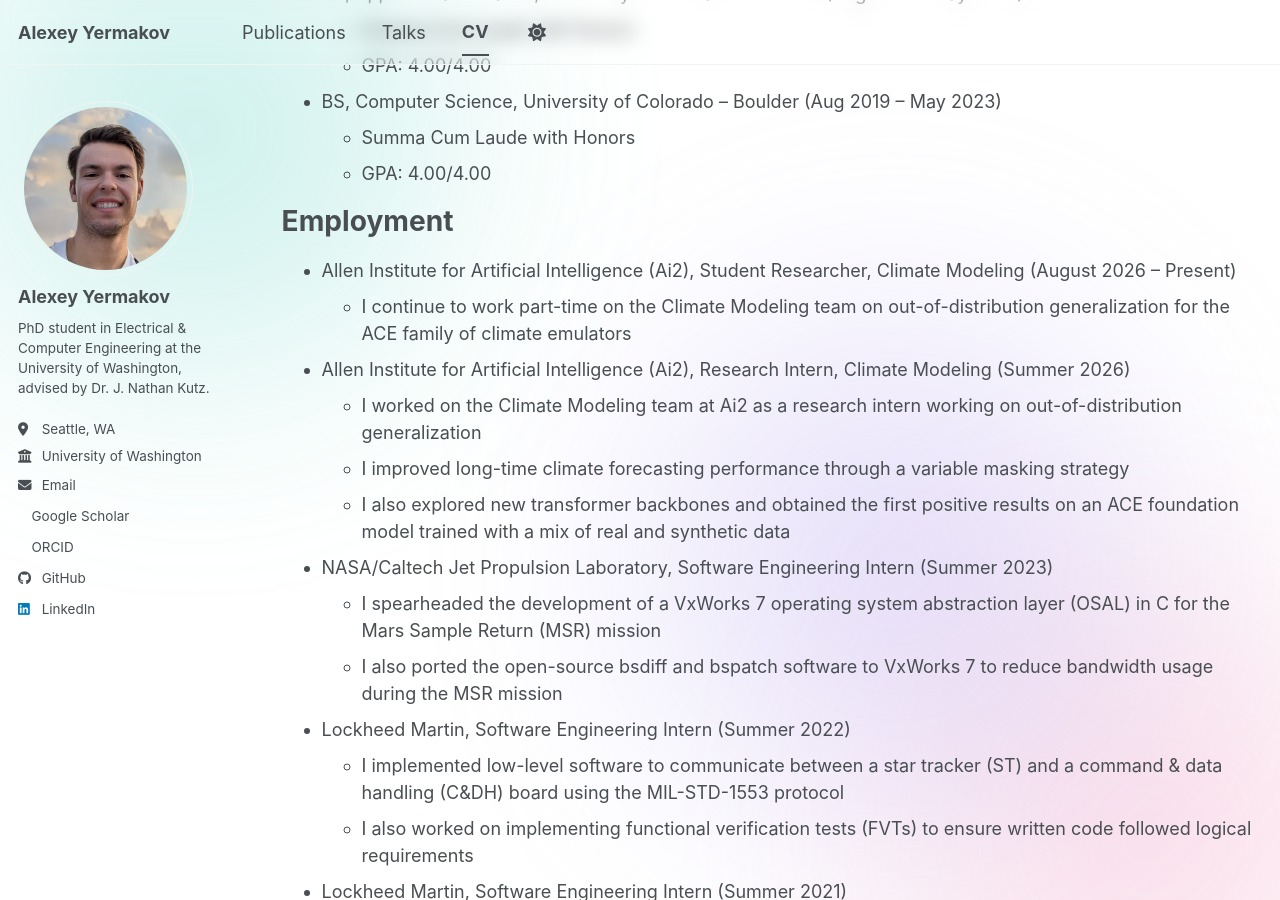
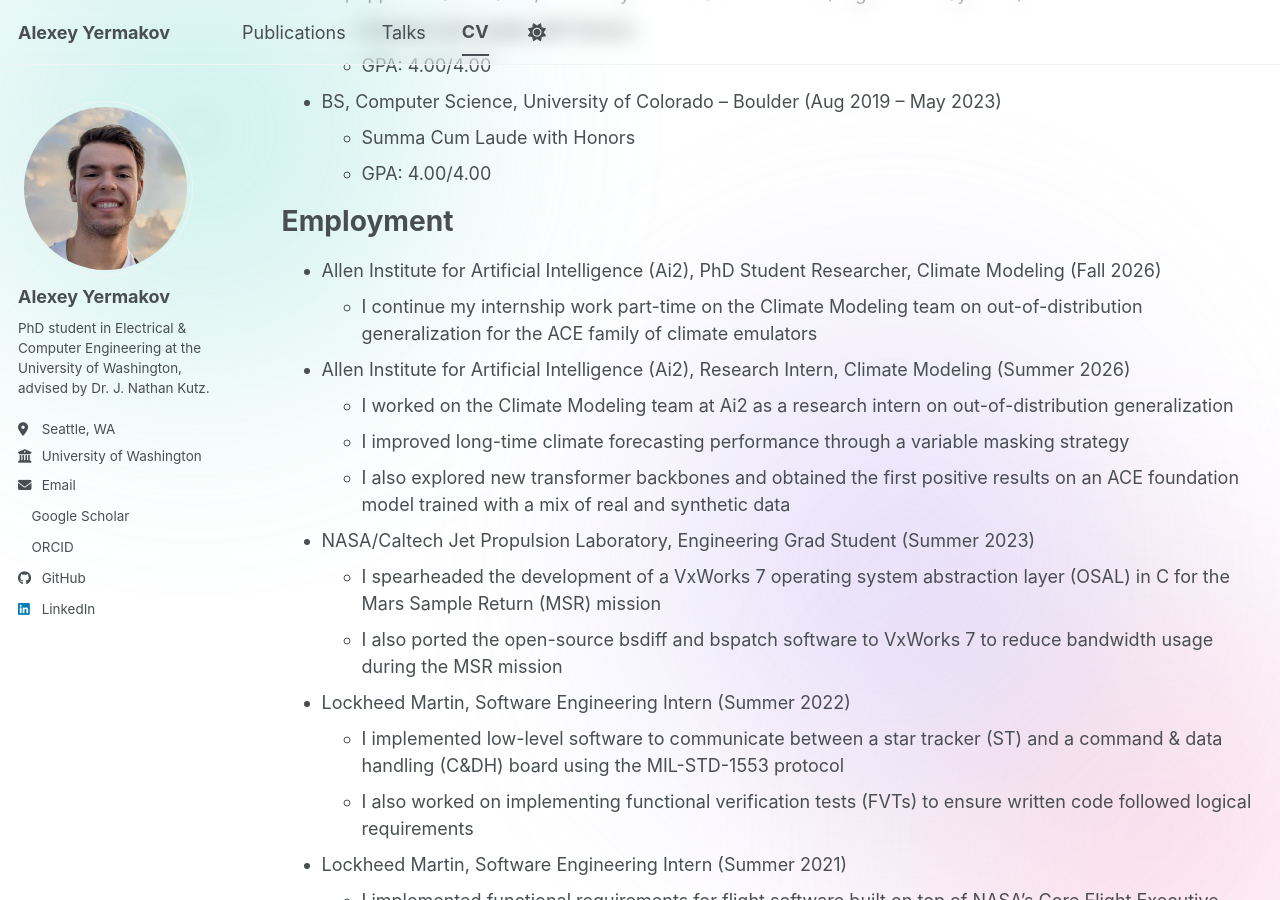
Before and after one commit to yyexela/yyexela.github.io, a Jekyll site: the page built from _pages/cv.md, in a window 1280 px wide and 900 px high, scrolled down 395 px. Built offline with Jekyll 4.4.1, drawn with Linux system fonts in a browser that asks for light colours; a style sheet for code colours, icons or effects is not loaded; some of the changed text lies outside the part shown.

Commit message:
Updated website

```diff
--- a/_pages/cv.md
+++ b/_pages/cv.md
@@ -32,15 +32,15 @@
 
 Employment
 ======
-* Allen Institute for Artificial Intelligence (Ai2), Student Researcher, Climate Modeling (August 2026 – Present)
-  * I continue to work part-time on the Climate Modeling team on out-of-distribution generalization for the ACE family of climate emulators
+* Allen Institute for Artificial Intelligence (Ai2), PhD Student Researcher, Climate Modeling (Fall 2026)
+  * I continue my internship work part-time on the Climate Modeling team on out-of-distribution generalization for the ACE family of climate emulators
 
 * Allen Institute for Artificial Intelligence (Ai2), Research Intern, Climate Modeling (Summer 2026)
-  * I worked on the Climate Modeling team at Ai2 as a research intern working on out-of-distribution generalization
+  * I worked on the Climate Modeling team at Ai2 as a research intern on out-of-distribution generalization
   * I improved long-time climate forecasting performance through a variable masking strategy
   * I also explored new transformer backbones and obtained the first positive results on an ACE foundation model trained with a mix of real and synthetic data
 
-* NASA/Caltech Jet Propulsion Laboratory, Software Engineering Intern (Summer 2023)
+* NASA/Caltech Jet Propulsion Laboratory, Engineering Grad Student (Summer 2023)
   * I spearheaded the development of a VxWorks 7 operating system abstraction layer (OSAL) in C for the Mars Sample Return (MSR) mission
   * I also ported the open-source bsdiff and bspatch software to VxWorks 7 to reduce bandwidth usage during the MSR mission
 
```
Also changed, not shown: other parts of _pages/cv.md (+1 -1 lines), 3 other files.
